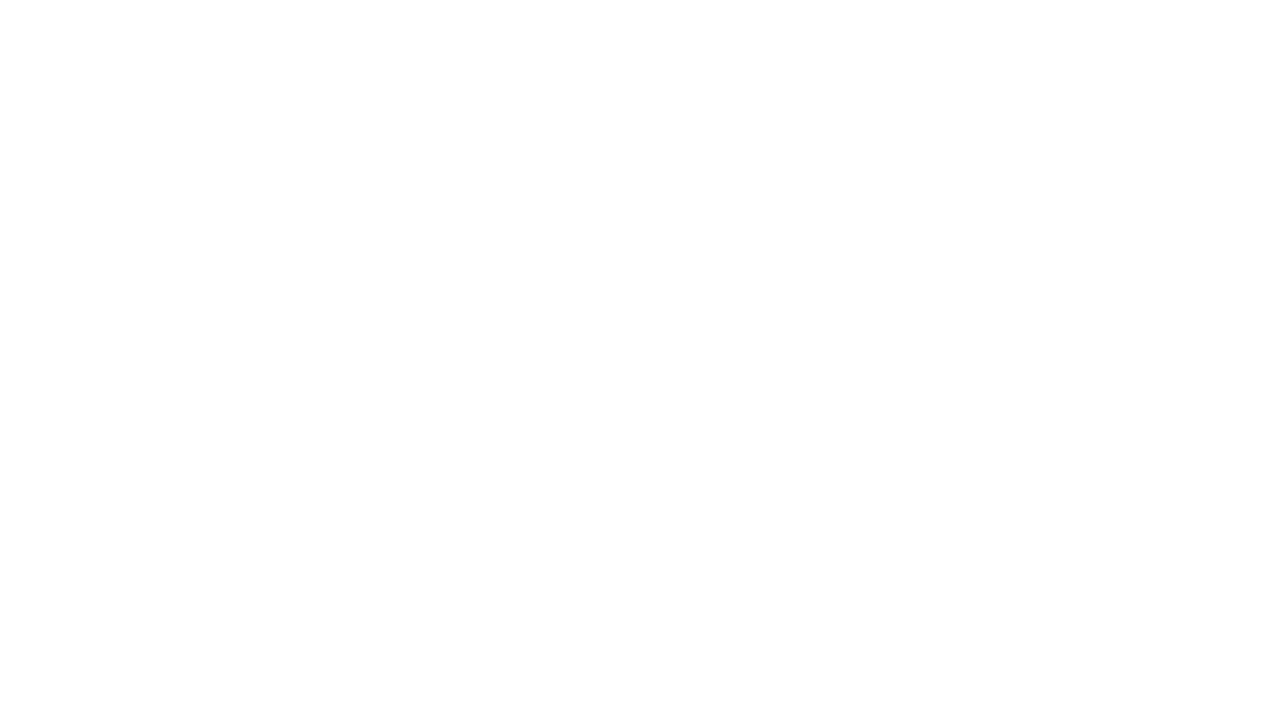
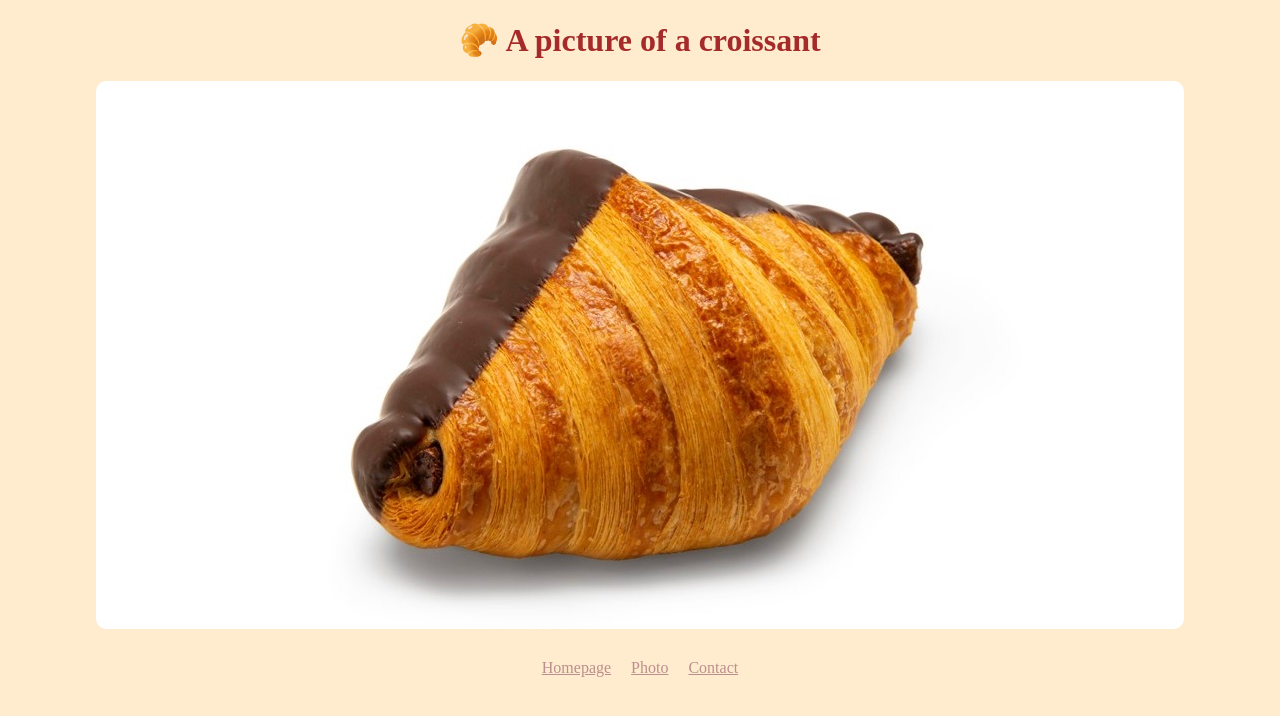
Before and after one commit to wloexPel/challenge-static-website-croissant, a plain HTML site: page photo.html in a window 1280 px wide. Drawn offline with Linux system fonts and the light colour scheme.

Commit message:
added photo info and contact info

```diff
--- a/contact-me.html
+++ b/contact-me.html
@@ -4,9 +4,12 @@
     <meta charset="UTF-8">
     <meta http-equiv="X-UA-Compatible" content="IE=edge">
     <meta name="viewport" content="width=device-width, initial-scale=1.0">
-    <title>Document</title>
+    <link rel="stylesheet" href="/css/app.css">
+    <title>Contact</title>
 </head>
 <body>
- <p>To contact croissant.com, please email us at <a href="mailto:hello@croissant.com"></a>a> for more info</p>
+    <h1>🥐 Contact us</h1>
+ <p>To contact croissant.com, please email us at <a href="mailto:hello@croissant.com">hello@croissant.com</a>for more info</p>
+ <div><a href="/">Homepage</a><a href="/photo.html">Photo</a><a href="/contact-me.html">Contact</a></div>
 </body>
 </html>
--- a/css/app.css
+++ b/css/app.css
@@ -1,3 +1,6 @@
+body{
+    background:blanchedalmond;
+}
 h1{
 
     color: brown;
@@ -5,3 +8,16 @@ h1{
 h1,p{
     text-align: center;
 }
+img{
+    display: block;
+    margin: 0 auto;
+    margin-bottom: 30px;
+    border-radius: 10px;
+}
+div{
+text-align: center;
+}
+a{
+    color: rosybrown;
+    margin: 0 10px;
+}
--- a/photo.html
+++ b/photo.html
@@ -0,0 +1,16 @@
+<!DOCTYPE html>
+<html lang="en">
+<head>
+    <meta charset="UTF-8">
+    <meta http-equiv="X-UA-Compatible" content="IE=edge">
+    <meta name="viewport" content="width=device-width, initial-scale=1.0">
+    <link rel="stylesheet" href="/css/app.css">
+    <title>Photo of croissant</title>
+</head>
+<body>
+    <h1>🥐 A picture of a croissant</h1>
+    <img src="/media/croissant.jpg" alt="picture of croissant">
+    <div><a href="/">Homepage</a><a href="/photo.html">Photo</a><a href="/contact-me.html">Contact</a></div>
+
+</body>
+</html>
```
Also changed, not shown: index.html (+3 -3 lines).
